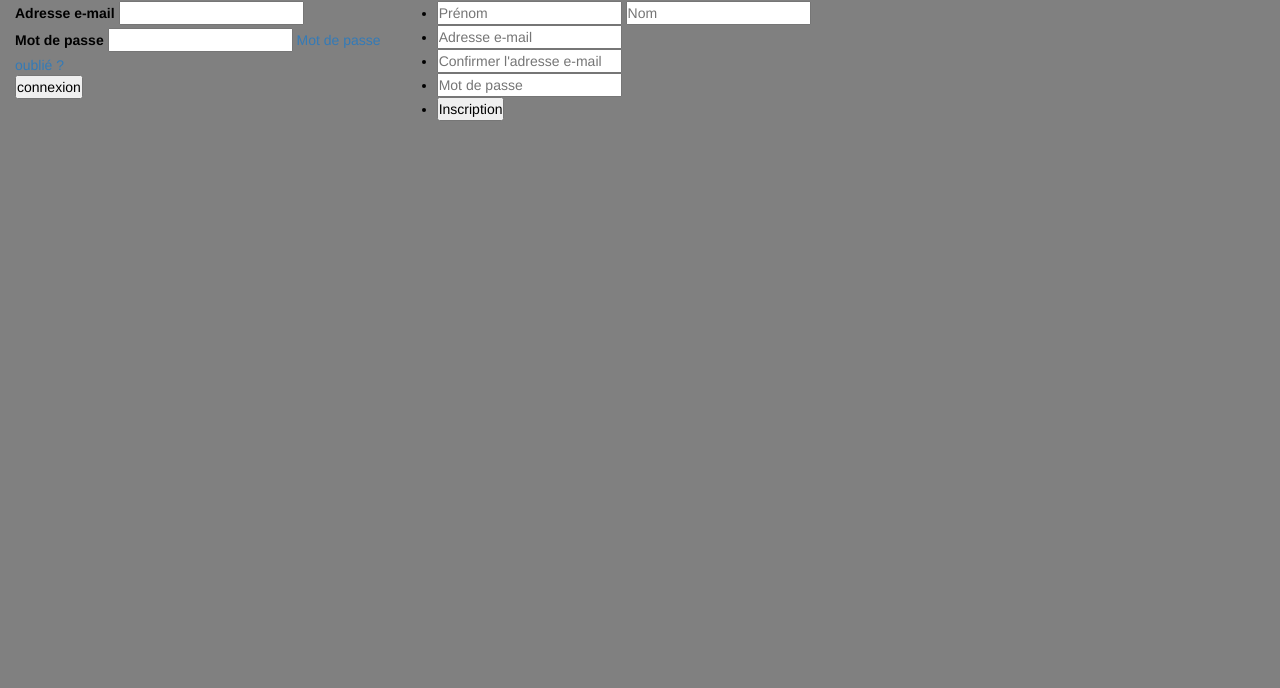
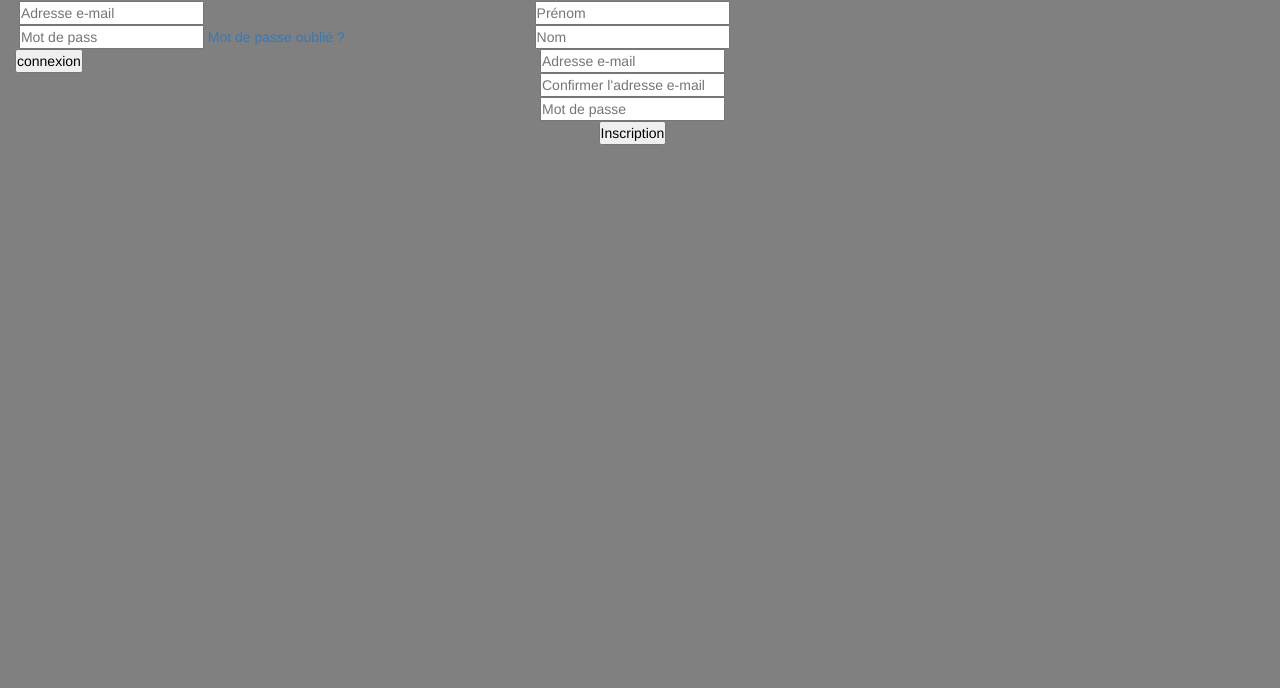
Before and after one commit to shinobic/bonobo-project, a plain HTML site: page index.html in a window 1280 px wide. Shown: the part 132-820 px from the top of the page. Drawn offline with nearby package versions, Linux system fonts and the light colour scheme.

Commit message:
last maj

```diff
--- a/index.html
+++ b/index.html
@@ -39,12 +39,12 @@
       <h2>Connexion</h2>
       <form id="login">
         <div class="session">
-          <label name="email">Adresse e-mail</label>
-          <input type="email" name="email" />
+          <label name="email"></label>
+          <input type="email" name="email" placeholder="Adresse e-mail" />
         </div>
         <div class="motPasse">
-          <label name="password">Mot de passe</label>
-          <input type="password" name="password" />
+          <label name="password"></label>
+          <input type="password" name="password" placeholder="Mot de pass" />
           <a href="#">Mot de passe oublié ?</a>
         </div>
         <div class="button">
--- a/main.css
+++ b/main.css
@@ -9,8 +9,6 @@ body {
   height: 100%;
   color: black;
   background-color: grey;
-  list-style-type: none;
-  text-decoration: none;
 }
 
 header{background-color: pink;}
@@ -23,10 +21,6 @@ header{background-color: pink;}
   padding: 0px;
   margin: 0px;
   top: 0;
-}
-
-.middle {
-
 }
 
 .container{
@@ -81,6 +75,28 @@ margin-right: -25.7%;
   margin-top: 10%;
 }
 
+#register ul li, #login ul li{
+  list-style-type: none;
+  text-decoration: none;
+  border-radius: 3px;
+  text-align: center;
+}
+
+#register ul li input:active, #login ul li input:active{
+  background-color: yellow;
+  border-bottom: black solid 3px;
+  border-left: black solid 3px;
+  border-top: black solid 3px;
+  border-right: black solid 3px;
+
+}
+
+.halfinput{
+  width:50%;
+}
+
+
+
 .clearfix{
   clear: both;
 }
```
